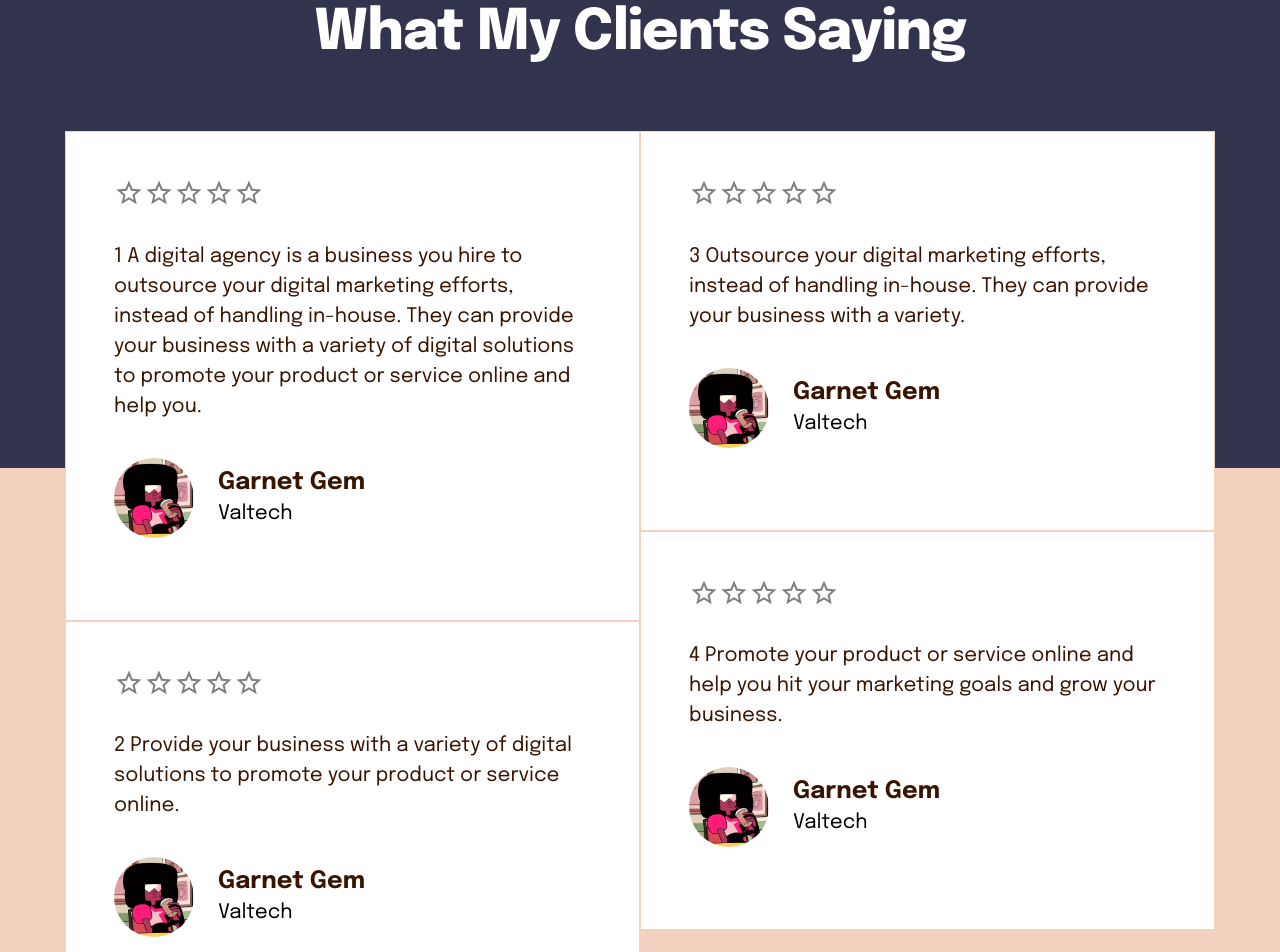
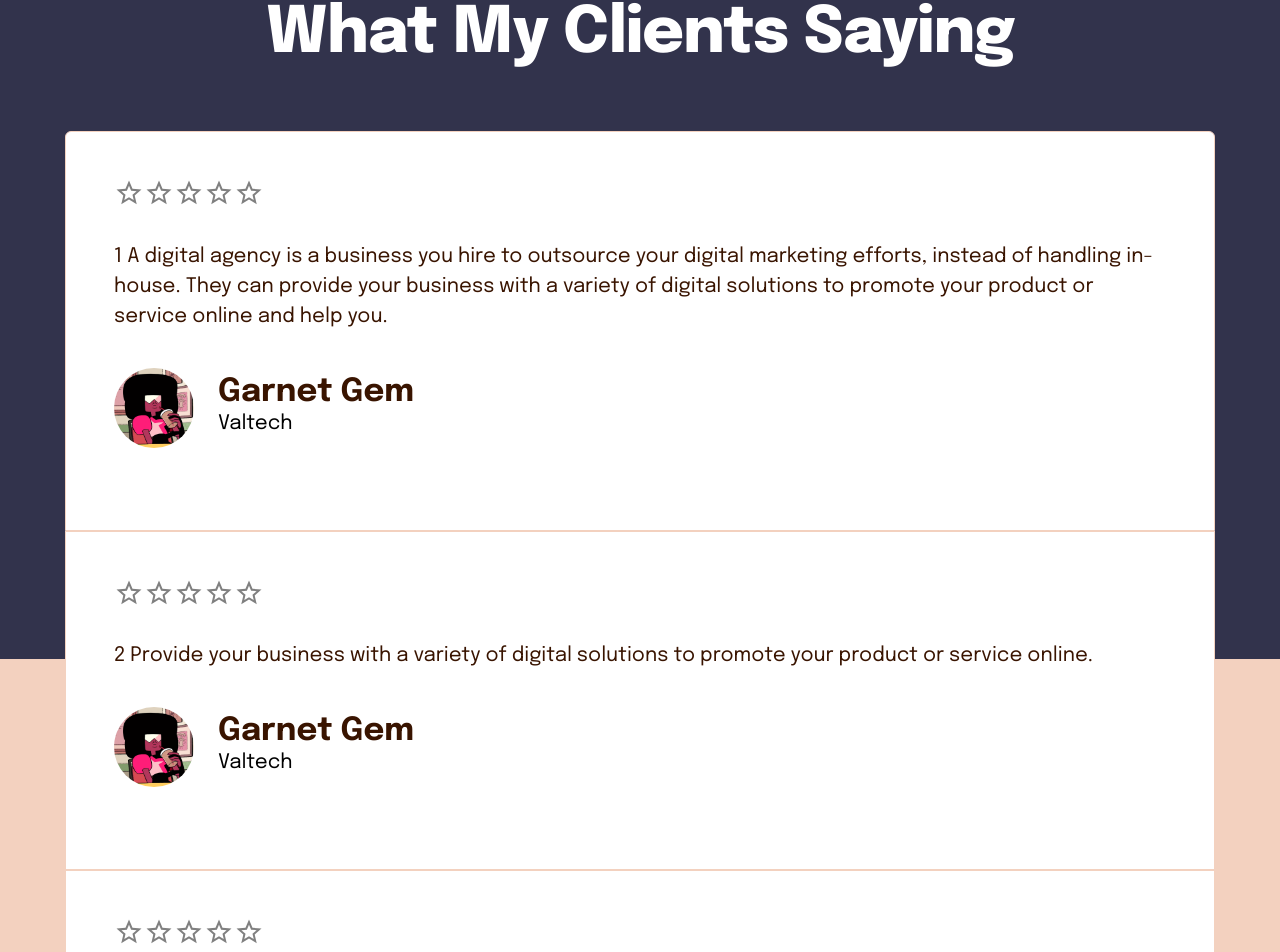
Before and after one commit to xossiane/FE-Portofolio, a Next.js app: page / in a window 1280 px wide. Shown: the part 1297-2249 px from the top of the page. Built offline with nearby package versions, Linux system fonts and the light colour scheme.

Commit message:
Fix: Testimonials Grid Masonry fixed

```diff
--- a/src/components/atoms/Heading/styles.module.scss
+++ b/src/components/atoms/Heading/styles.module.scss
@@ -36,7 +36,7 @@
     }
 
 
-    @include respond-to("large") {
+    @include respond-to("lg") {
       &--H1 {
         font-size: 8rem;
       }
--- a/src/components/molecules/Testimonials/styles.module.scss
+++ b/src/components/molecules/Testimonials/styles.module.scss
@@ -1,9 +1,35 @@
 .Testimonial{
-
-
-
       background-color: white;
       padding: 4.6rem 4.8rem;
       border: 1px solid #F3D1BF;
+      &:nth-child(1){
+            border-radius: 0.6rem 0.6rem 0 0;
+            grid-column: span 2;
+            grid-row: span 1;
+            @include respond-to("xl"){border-radius: 0.6rem 0 0 0;}
 
+         }
+         &:nth-child(2){
+            grid-column: span 2;
+            grid-row: span 1;
+            @include respond-to("xl"){border-radius: 0 0.6rem 0 0;}
+
+
+          }
+          &:nth-child(3){
+            grid-column: span 2;
+            grid-row: span 1;
+            @include respond-to("xl"){border-radius: 0 0 0.6rem 0.6rem;}
+
+
+         }
+          &:nth-child(4){
+            grid-column: span 2;
+            grid-row: span 1;
+            margin-top: -16%;
+            border-radius: 0 0 0.6rem 0.6rem;
+            @include respond-to("xl"){ border-radius: 0 0 0.6rem 0;}
+
+
+         }
 }
--- a/src/components/organisms/TestimonialsWrapper/styles.module.scss
+++ b/src/components/organisms/TestimonialsWrapper/styles.module.scss
@@ -6,23 +6,23 @@ background: -webkit-linear-gradient(top,  #32334c 0%,#32334c 51%,#f6290c 51%,#f3
 background: linear-gradient(to bottom,  #32334c 0%,#32334c 51%,#f6290c 51%,#f3d1bf 51%,#f3d1bf 71%,#f3d1bf 100%); /* W3C, IE10+, FF16+, Chrome26+, Opera12+, Safari7+ */
 filter: progid:DXImageTransform.Microsoft.gradient( startColorstr='#32334c', endColorstr='#f3d1bf',GradientType=0 ); /* IE6-9 */
 
-  display: flex;
-  flex-direction: column;
-  margin: 0 auto;
-  padding-top: 3.5rem;
+display: flex;
+    flex-direction: column;
+    margin: 0 auto;
+    padding-top: 3.5rem;
+
     &__content{
         padding: 6.5rem;
-
         grid-row: 2;
         grid-column: 1;
-    @include respond-to ("lg"){
+    @include respond-to ("xl"){
         max-width: 1440px;
-    margin: 0 auto;
-    column-count: 2;
-    display: block;
-    margin: 0 auto;
-    column-gap: 0;
-    grid-column-end: span 2;
+        margin: 0 auto;
+        display: grid;
+        grid-template-columns: repeat(auto-fill, minmax(300px, 1fr));
+        grid-template-rows: auto;
+        grid-auto-flow: dense;
+        grid-gap: 0;
+        place-items: flex-start;
 
-    }}
-}
+    }}}
--- a/src/styles/abstracts/_mixins.scss
+++ b/src/styles/abstracts/_mixins.scss
@@ -3,8 +3,8 @@ $breakpoints: (
     "sm": 576px,
     "md": 768px,
     "lg": 992px,
-    "xl": 1200px,
-    "xxl": 1400px,
+    "xl": 1300px,
+    "xxl": 1440px,
     ) !default;
 /// Mixin to manage responsive breakpoints///
 /// @param {String} $breakpoint - Breakpoint name///
```
